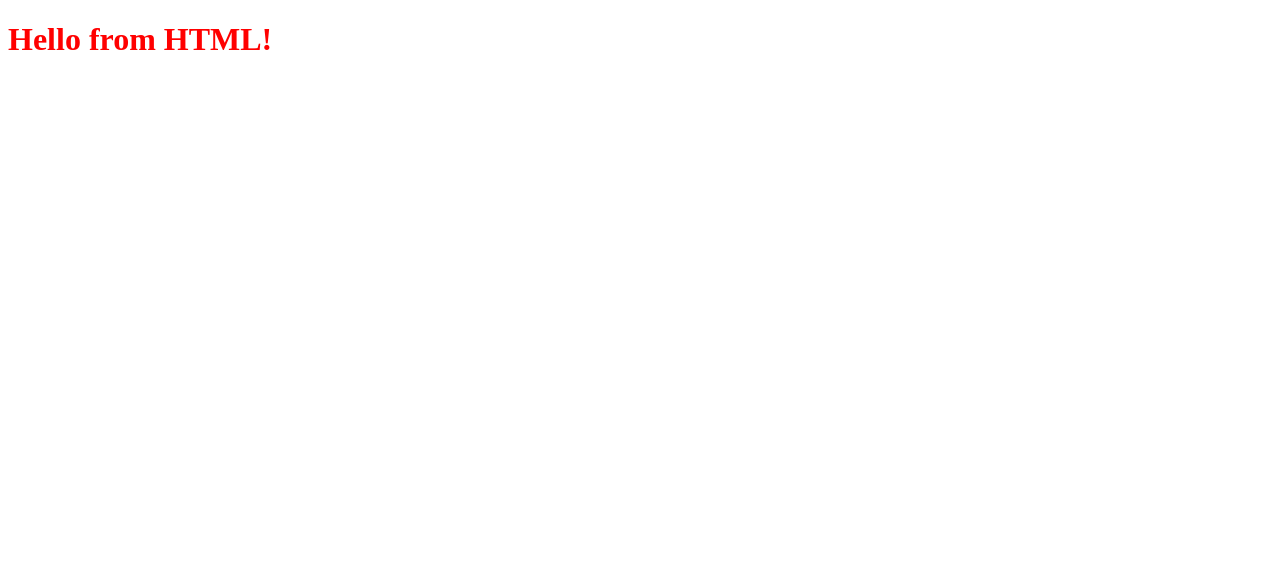
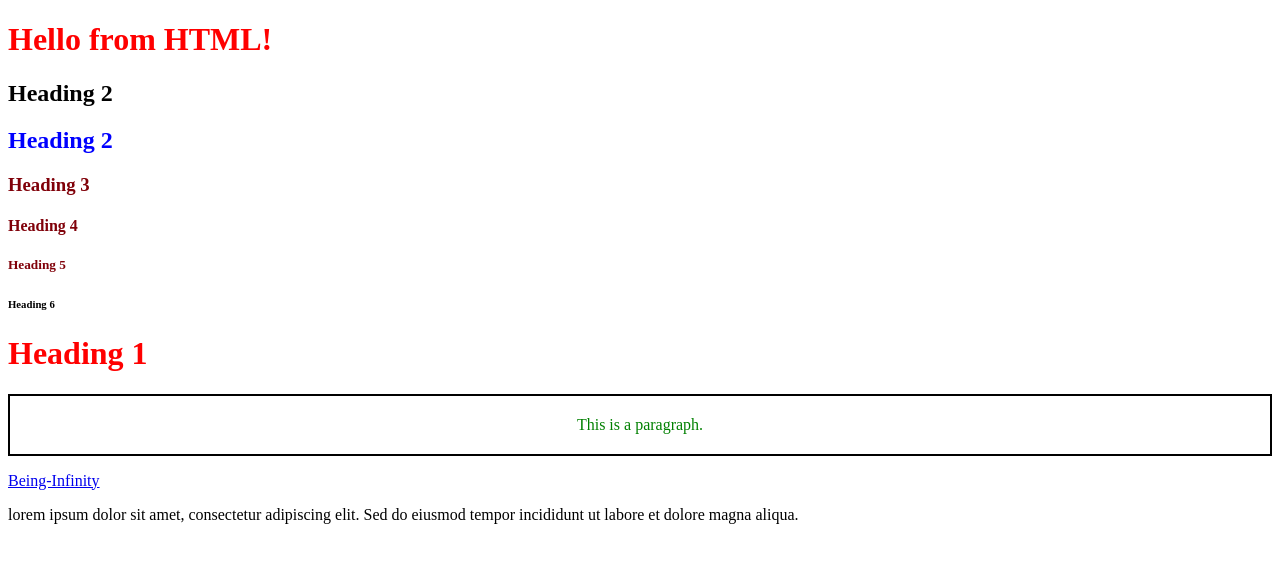
Before and after one commit to heenameheraj-ux/autosuggest, a website: page frontend/index.html in a window 1280 px wide. Drawn offline with Linux system fonts and the light colour scheme.

Commit message:
Styled CSS

```diff
--- a/frontend/css/index.css
+++ b/frontend/css/index.css
@@ -1,3 +1,18 @@
 h1 {
     color: red;
 }
+
+#heading-2 {
+    color: blue;
+}
+
+.heading {
+    color: rgb(128, 0, 9);
+}
+
+.para {
+    color: green;
+    border: 2px solid black;
+    padding: 20px;
+    Text-align: center;
+}
--- a/frontend/index.html
+++ b/frontend/index.html
@@ -8,6 +8,16 @@
 </head>
 <body>
     <h1>Hello from HTML!</h1>
+    <h2>Heading 2</h2>
+    <h2 id="heading-2">Heading 2</h2>
+    <h3 class="heading">Heading 3</h3>
+    <h4 class="heading">Heading 4</h4>
+    <h5 class="heading">Heading 5</h5>
+    <h6>Heading 6</h6>
+    <h1>Heading 1</h1>
+    <p class="para">This is a paragraph.</p>
+    <a href="https://www.being-infinity.com/">Being-Infinity</a>
+    <p>lorem ipsum dolor sit amet, consectetur adipiscing elit. Sed do eiusmod tempor incididunt ut labore et dolore magna aliqua.</p>
     <script src="js/index.js"></script>
 </body>
 </html>
```
